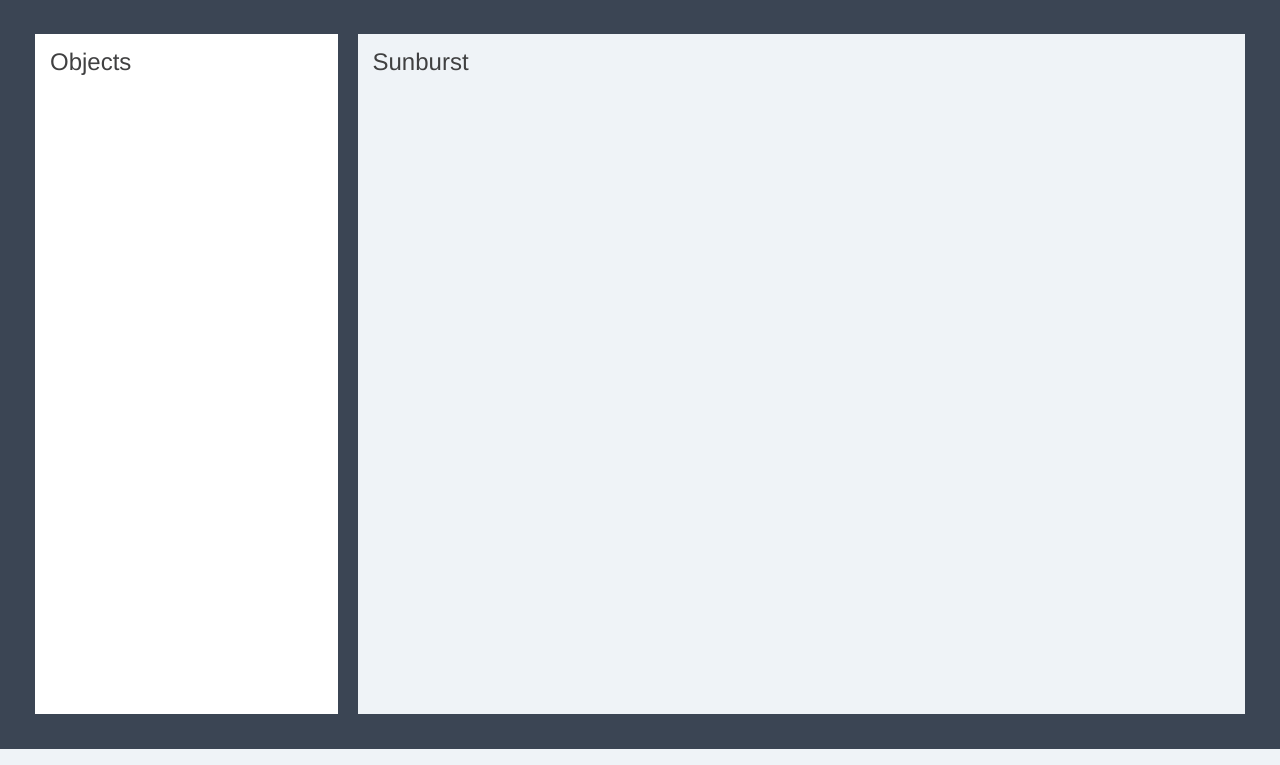
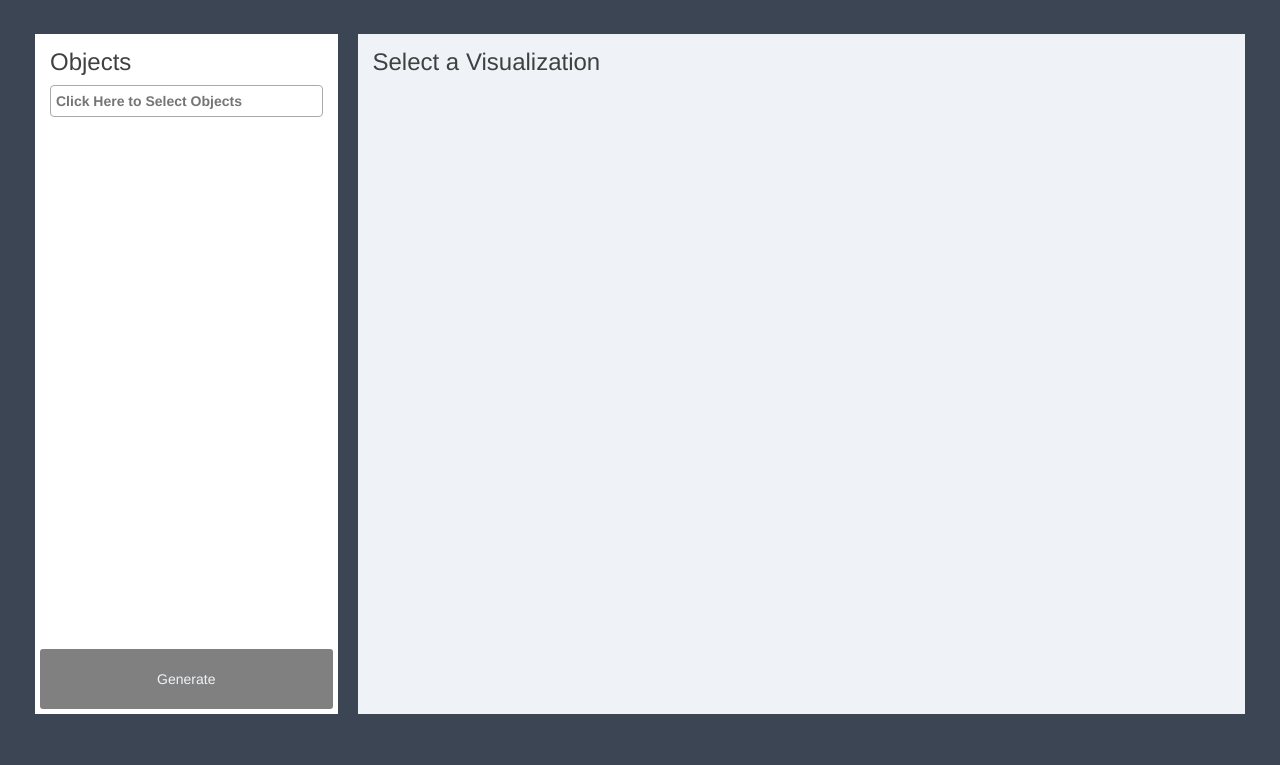
Before and after one commit to TurtleDynasty/FNS, a PHP site: page /dashboard.html in a window 1280 px wide. Shown: the part 51-816 px from the top of the page. Run offline with PHP 8.4, Linux system fonts and the light colour scheme.

Commit message:
Added stuff to Objects widget

```diff
--- a/app_layout/custom.css
+++ b/app_layout/custom.css
@@ -47,22 +47,6 @@
 	min-height: 523.64px;
 }
 
-@media (max-width: 992px) {
-	.widget1-container {
-		min-height: 200px !important;
-		height: 200px !important;
-		min-width: 500px;
-	}
-	.widget2-container {
-		height: 523.64px !important;
-		min-width: 500px;
-		margin-top: 20px;
-	}
-	.widget2{
-		margin-left: 0;
-	}
-}
-
 .no-padding {
 	padding: 0;
 }
@@ -100,3 +84,77 @@
     top: 10px;
     left: 0;
 }
+
+.generate-button-container{
+	position: absolute;
+	bottom: 20px;
+	left: 0;
+	display: block;
+	margin: auto;
+	padding: 5px;
+	width: 100%;
+	height: 50px;
+}
+
+.generate-button {
+	background-color: #808080;
+	width: 100%;
+	height: 60px;
+	line-height: 60px;
+	text-align: center;
+	vertical-align: middle;
+	color: #eff3f7;
+	border-radius: 3px;
+	cursor: pointer;
+}
+
+label {
+	margin-top: 10px !important;
+}
+
+.generate-button:hover{
+    background: #909090;
+}
+
+.select2 {
+    width: 100% !important;
+}
+
+@media (max-width: 992px) {
+	.widget1-container {
+		min-height: 200px !important;
+		height: 200px !important;
+		min-width: 500px;
+	}
+	.widget2-container {
+		height: 523.64px !important;
+		min-width: 500px;
+		margin-top: 20px;
+	}
+	.widget2{
+		margin-left: 0;
+	}
+
+	.generate-button {
+		height: 100% !important;
+		line-height: 190px !important;
+	}
+
+	.generate-button-container{
+		position: absolute;
+		bottom: 0 !important;
+		left: auto !important;
+		right: 0 !important;
+		display: block;
+		margin: auto;
+		padding: 5px;
+		width: 110px !important;
+		height: 100% !important;
+	}
+
+	label{
+		height: 115px !important;
+		width: calc(100% - 110px) !important;
+		margin-top: 10px !important;
+	}
+}
--- a/app_layout/dashboard.html
+++ b/app_layout/dashboard.html
@@ -9,6 +9,7 @@
 
   <!-- Custom styles for this template -->
   <link href="custom.css" rel="stylesheet">
+  <link href="https://cdnjs.cloudflare.com/ajax/libs/select2/4.0.3/css/select2.min.css" rel="stylesheet" />
 
   <script type="text/javascript" src="dist/d3.js"></script>
 </head>
@@ -38,12 +39,23 @@
       <div class="container-fluid col-md-3 col-sm-12 no-padding full-height widget1-container">
         <div class="widget1">
           <h3>Objects</h3>
+          <label for="id_label_multiple" style="width: 100%; margin-top: 20px; height: 675px">
+
+
+            <select class="select-objects js-states form-control" id="id_label_multiple" multiple="multiple" style="height: 100%"></select>
+          </label>
+          <div class="generate-button-container">
+            <div class="generate-button">
+              Generate
+            </div>
+
+          </div>
         </div>
       </div>
 
       <div class="container-fluid col-md-9 col-sm-12 no-padding full-height widget2-container">
         <div class="widget2">
-          <h3 id="vis-title">Visualization Title</h3>
+          <h3 id="vis-title">Select a Visualization</h3>
         </div>
       </div>
     </div>
@@ -55,7 +67,7 @@
   <script src="dist/underscore-min.js" type="text/javascript"></script>
   <script src="dist/backbone-min.js" type="text/javascript"></script>
   <script src="dist/bootstrap.min.js"></script>
-
+  <script src="https://cdnjs.cloudflare.com/ajax/libs/select2/4.0.3/js/select2.min.js"></script>
 
   <!-- =============== -->
   <!-- Javascript code -->
@@ -74,13 +86,13 @@
       render: function(){
         //init_spinner();
         //clear_vis();
-        init_sunburst();
+        //init_sunburst();
       }
     });
 
     var appView = new AppView();
   </script>
-  <script type="text/javascript">
+  <script type="text/javascript" >
 
   </script>
 
```
